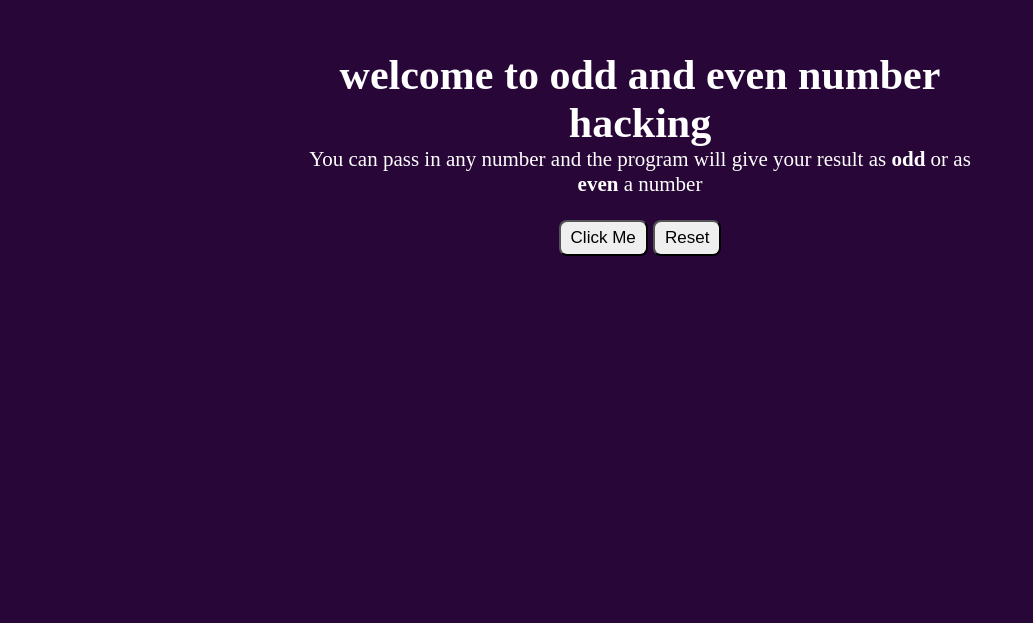
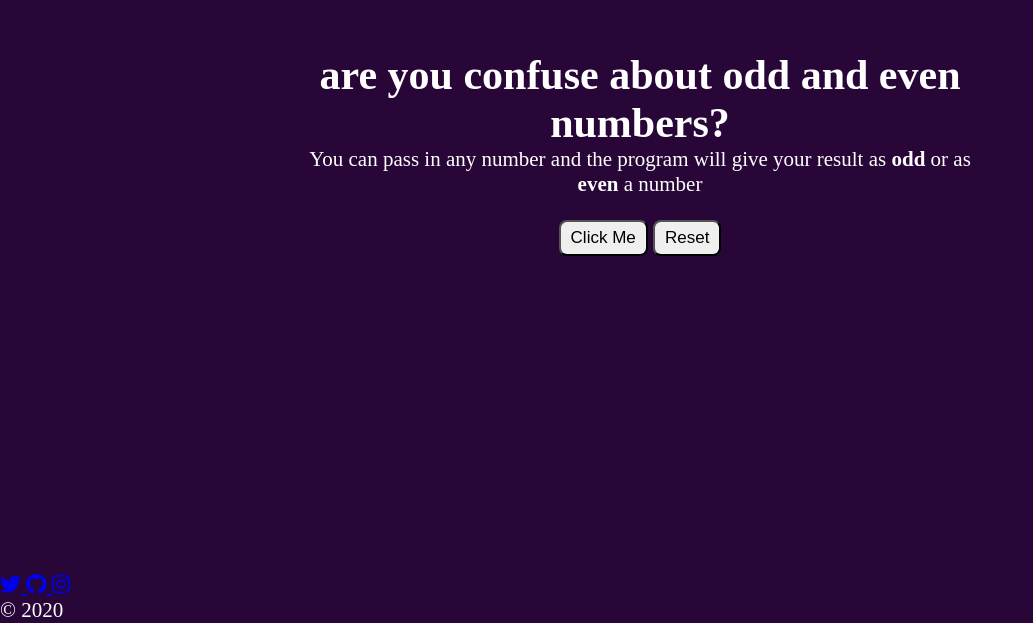
Before and after one commit to touraye/2ray-odd-even-number.github.oi, a plain HTML site: page index.html in a window 1280 px wide. Shown: the part 227-850 px from the top of the page, without its empty margins (0-1033 px from the left). Before the commit the page ends 800 px from the top, so only its background shows below. Drawn offline with Linux system fonts and the light colour scheme; files that its build step writes are made by us from their sources.

Commit message:
Added the footer

```diff
--- a/index.html
+++ b/index.html
@@ -3,12 +3,13 @@
 <head>
     <meta charset="UTF-8">
     <meta name="viewport" content="width=device-width, initial-scale=1.0">
-    <link rel="stylesheet" href="style.css">
+    <link rel="stylesheet" href="styles/font-awesome.min.css">
+   <link rel="stylesheet" href="styles/style.css">
     <title>Recursion</title>
 </head>
 <body>
     <div class="page">
-        <h1>welcome to odd and even number hacking</h1>
+        <h1>are you confuse about odd and even numbers?</h1>
         <p>You can pass in any number and the program will give your result as <strong>odd</strong> or as <strong>even</strong> a number</p>
         <div class="btn-container">
             <button type="button" onclick="input()">click me</button>
@@ -16,6 +17,22 @@
         </div>
         <div id="result"></div>
     </div>
+    <footer>
+      <div class="foot1">
+          <a href="https://www.twitter.com/ebrima2ray1">
+            <i class="fa fa-twitter"></i>
+          </a>
+          <a href="https://www.github.com/touraye">
+            <i class="fa fa-github"></i>
+          </a>
+          <a href="https://www.instagram.com/paebou1">
+            <i class="fa fa-instagram"></i>
+          </a>
+      </div>
+      <div class="foot2">
+          &copy; 2020
+      </div>
+    </footer>
     <script src="app.js"></script>
 </body>
 </html>
```
